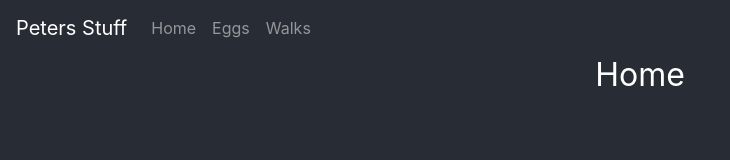
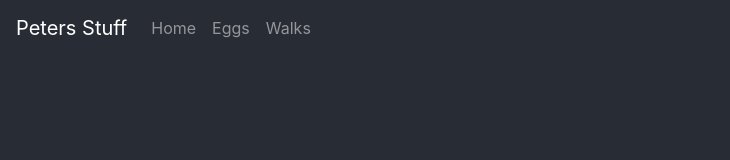
Before and after one commit to bregnholm/eggs, a React (Create React App) app: page / in a window 1280 px wide. Shown: the top 160 px of the page, without its empty margins (0-730 px from the left). Built offline with nearby package versions, Linux system fonts and the light colour scheme.

Commit message:
Fixed some shit

```diff
--- a/src/App.js
+++ b/src/App.js
@@ -19,25 +19,25 @@ export default function App() {
     <Router>
       <div className="App">
         <Navbar expand="lg" variant="dark">
-          <Navbar.Brand href="/">Peters Stuff</Navbar.Brand>
+          <Navbar.Brand href="/eggs">Peters Stuff</Navbar.Brand>
             <Navbar.Toggle aria-controls="basic-navbar-nav" />
             <Navbar.Collapse id="basic-navbar-nav">
                 <Nav className="mr-auto">
-                    <Nav.Link href="/">Home</Nav.Link>
-                    <Nav.Link href="/eggs">Eggs</Nav.Link>
-                    <Nav.Link href="/walks">Walks</Nav.Link>
+                    <Nav.Link href="/eggs/">Home</Nav.Link>
+                    <Nav.Link href="/eggs/eggs">Eggs</Nav.Link>
+                    <Nav.Link href="/eggs/walks">Walks</Nav.Link>
                 </Nav>
             </Navbar.Collapse>
         </Navbar>
 
         <Switch>
-            <Route path="/eggs">
+            <Route path="/eggs/eggs">
                 <Eggs />
             </Route>
-            <Route path="/walks">
+            <Route path="/eggs/walks">
                 <Walks />
             </Route>
-            <Route path="/">
+            <Route path="/eggs/">
                 <Home />
             </Route>
         </Switch>
```
